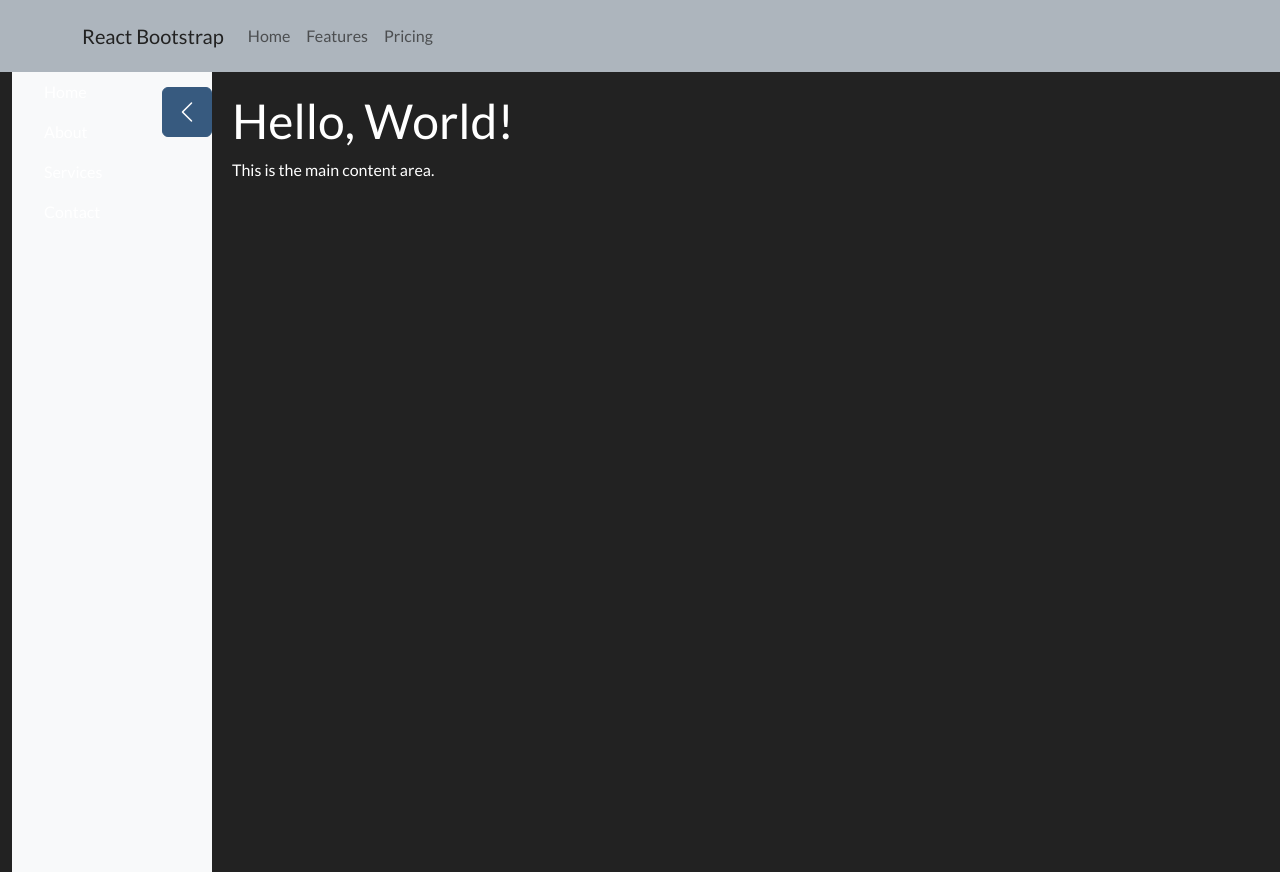
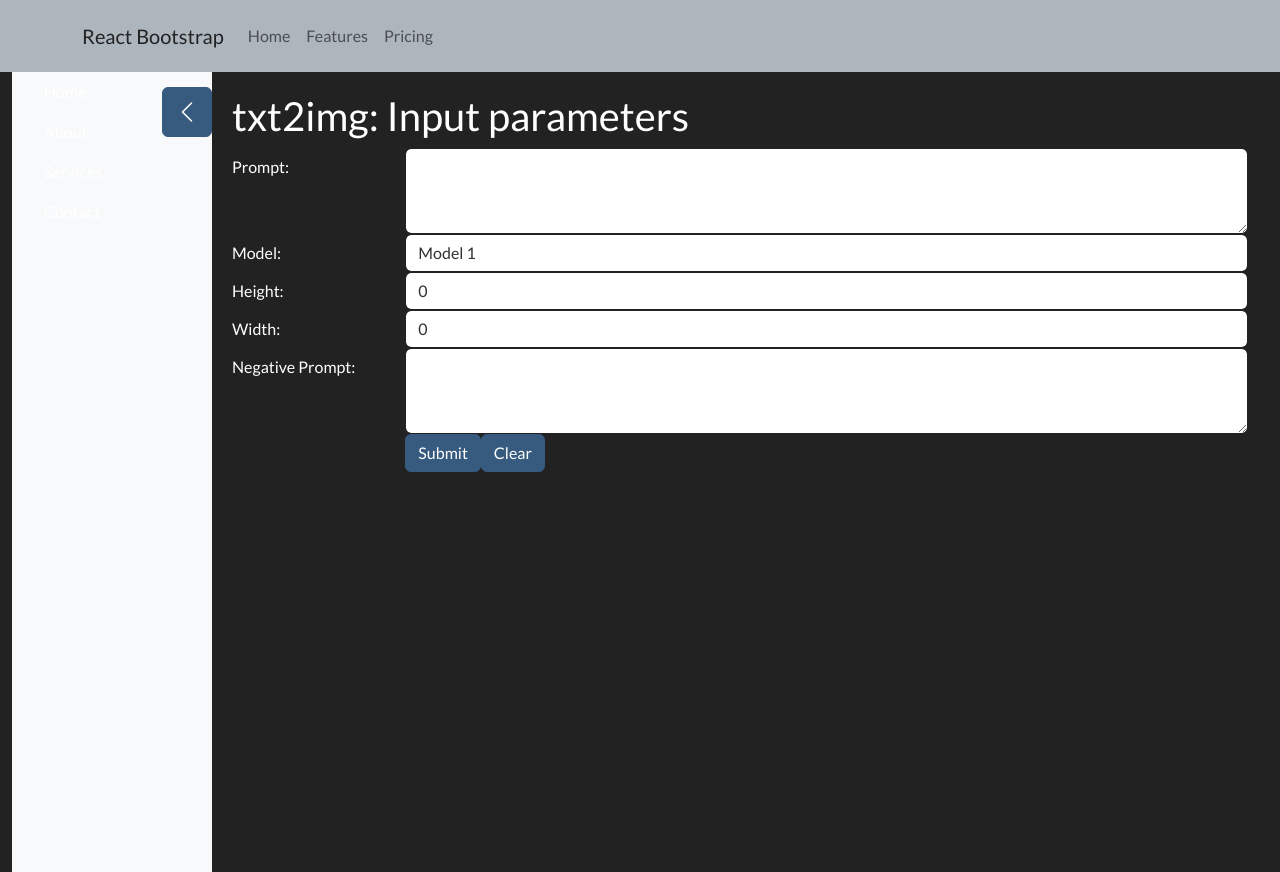
Before and after one commit to acwilan/sdplat, a React app in the folder ui/: page / in a window 1280 px wide. Built offline with nearby package versions, Linux system fonts and the light colour scheme.

Commit message:
Add form component with test

```diff
--- a/ui/src/App.tsx
+++ b/ui/src/App.tsx
@@ -3,6 +3,7 @@ import { Navbar, Container } from 'react-bootstrap';
 import Navigation from './components/Navigation';
 import Sidebar from './components/Sidebar';
 import './App.css';
+import FormComponent from './components/FormComponent';
 
 const App: React.FC<{ theme: string }> = ({ theme }) => {
   return (
@@ -17,8 +18,7 @@ const App: React.FC<{ theme: string }> = ({ theme }) => {
         <div className="d-flex">
           <Sidebar />
           <div className="content-container">
-            <h1>Hello, World!</h1>
-            <p>This is the main content area.</p>
+            <FormComponent />
           </div>
         </div>
       </Container>
--- /dev/null
+++ b/ui/src/components/FormComponent.tsx
@@ -0,0 +1,89 @@
+// src/components/FormComponent.tsx
+import React, { useState } from 'react';
+import { Form, Button, Row, Col } from 'react-bootstrap';
+
+const FormComponent: React.FC = () => {
+  const [formData, setFormData] = useState({
+    prompt: '',
+    model: '',
+    height: 0,
+    width: 0,
+    negativePrompt: '',
+  });
+
+  const handleChange = (e: React.ChangeEvent<HTMLInputElement | HTMLTextAreaElement>) => {
+    const { name, value } = e.target;
+    setFormData((prevData) => ({
+      ...prevData,
+      [name]: value,
+    }));
+  };
+
+  const handleSubmit = (e: React.FormEvent<HTMLFormElement>) => {
+    e.preventDefault();
+    // Persist formData to local storage
+    localStorage.setItem('formData', JSON.stringify(formData));
+  };
+
+  const handleClear = () => {
+    setFormData({
+      prompt: '',
+      model: '',
+      height: 0,
+      width: 0,
+      negativePrompt: '',
+    });
+    // Clear persisted formData from local storage
+    localStorage.removeItem('formData');
+  };
+
+  return (
+    <>
+      <h2>txt2img: Input parameters</h2>
+      <Form onSubmit={handleSubmit}>
+        <Form.Group as={Row} controlId="formPrompt">
+          <Form.Label column sm={2}>Prompt:</Form.Label>
+          <Col sm={10}>
+            <Form.Control as="textarea" rows={3} name="prompt" value={formData.prompt} onChange={handleChange} />
+          </Col>
+        </Form.Group>
+        <Form.Group as={Row} controlId="formModel">
+          <Form.Label column sm={2}>Model:</Form.Label>
+          <Col sm={10}>
+            <Form.Control as="select" name="model" value={formData.model} onChange={handleChange}>
+              <option value="model1">Model 1</option>
+              <option value="model2">Model 2</option>
+              <option value="model3">Model 3</option>
+            </Form.Control>
+          </Col>
+        </Form.Group>
+        <Form.Group as={Row} controlId="formHeight">
+          <Form.Label column sm={2}>Height:</Form.Label>
+          <Col sm={10}>
+            <Form.Control type="number" name="height" value={formData.height} onChange={handleChange} />
+          </Col>
+        </Form.Group>
+        <Form.Group as={Row} controlId="formWidth">
+          <Form.Label column sm={2}>Width:</Form.Label>
+          <Col sm={10}>
+            <Form.Control type="number" name="width" value={formData.width} onChange={handleChange} />
+          </Col>
+        </Form.Group>
+        <Form.Group as={Row} controlId="formNegativePrompt">
+          <Form.Label column sm={2}>Negative Prompt:</Form.Label>
+          <Col sm={10}>
+            <Form.Control as="textarea" rows={3} name="negativePrompt" value={formData.negativePrompt} onChange={handleChange} />
+          </Col>
+        </Form.Group>
+        <Form.Group as={Row}>
+          <Col sm={{ span: 10, offset: 2 }}>
+            <Button type="submit">Submit</Button>
+            <Button type="button" onClick={handleClear}>Clear</Button>
+          </Col>
+        </Form.Group>
+      </Form>
+    </>
+  );
+};
+
+export default FormComponent;
```
Also changed, not shown: 2 other files (tests, documents, lock files or other folders).
